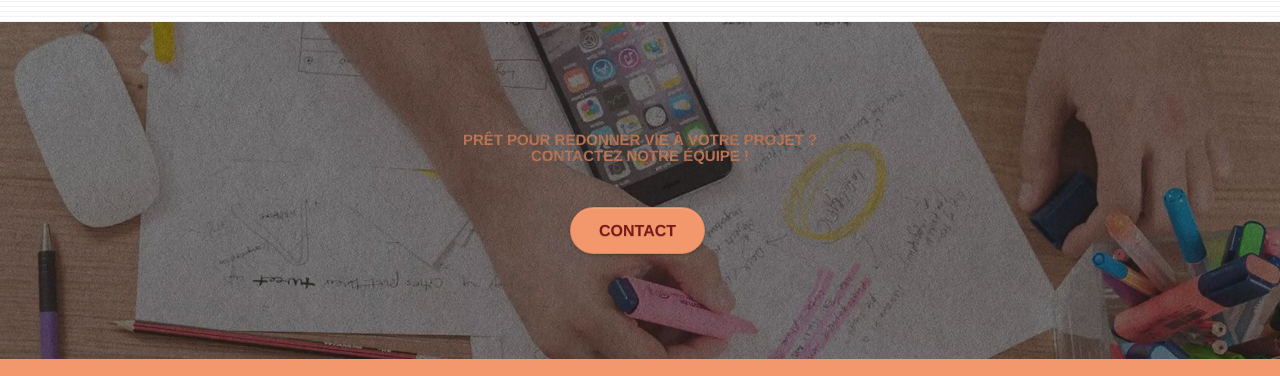
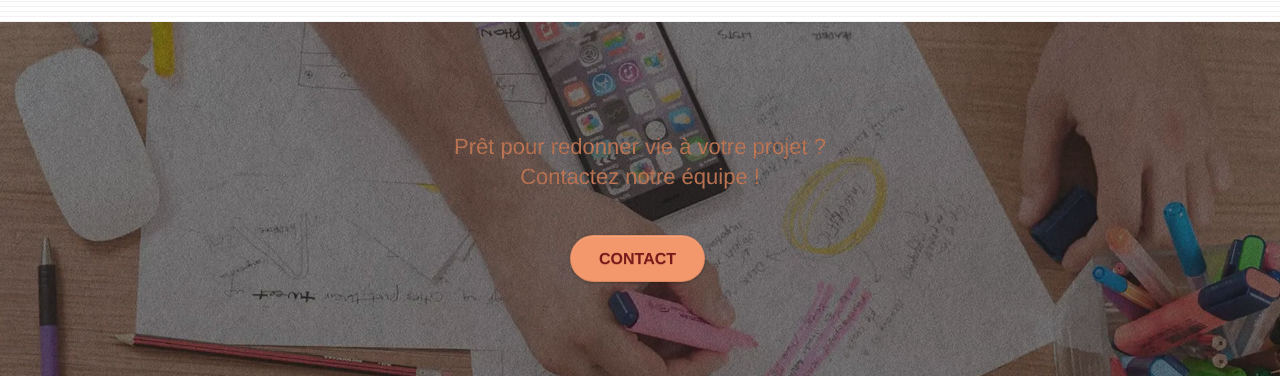
Before and after one commit to Yosra-Bouzouita/yosra-chebbi.github.io, a plain HTML site: page P4_La_Chouette_Agence/index.html in a window 1280 px wide. Shown: the part 2860-3236 px from the top of the page. Drawn offline with Linux system fonts and the light colour scheme.

Commit message:
remplacer d'un h3 à h2

```diff
--- a/P4_La_Chouette_Agence/index.html
+++ b/P4_La_Chouette_Agence/index.html
@@ -209,9 +209,9 @@
 <div class="bloc bgc-dark-slate-blue bg-banniere d-bloc bloc-bg-texture texture-paper" id="bloc-5-cta">
 	<div class="container bloc-lg">
 		<div class="row">
-			<h3 class="mg-md text-center tc-white">
+			<h2 class="mg-md text-center tc-white">
 				Prêt pour redonner vie à votre projet ?<br>Contactez notre équipe !
-			</h3>
+			</h2>
 			<div class="col-sm-12 text-center">
 				<a href="page2.html" class="btn btn-atomic-tangerine btn-clean btn-rd btn-lg cta-hero">Contact</a>
 			</div>
```
